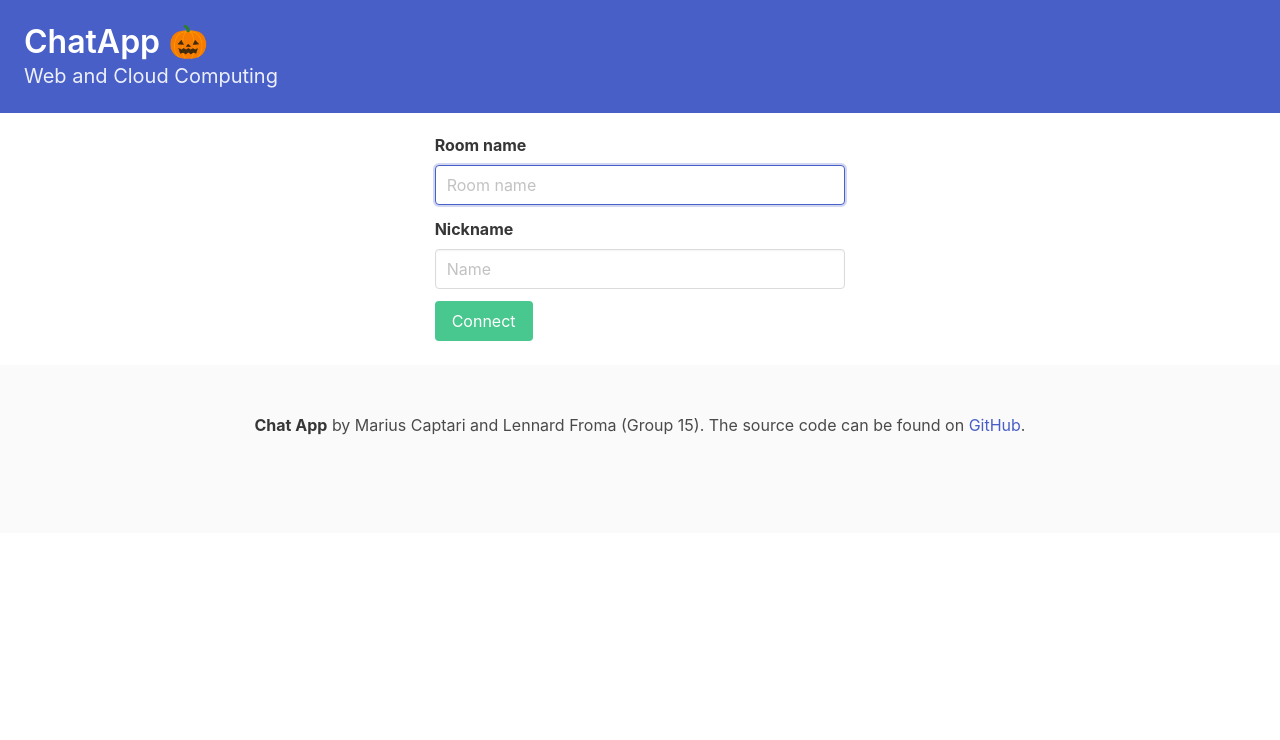
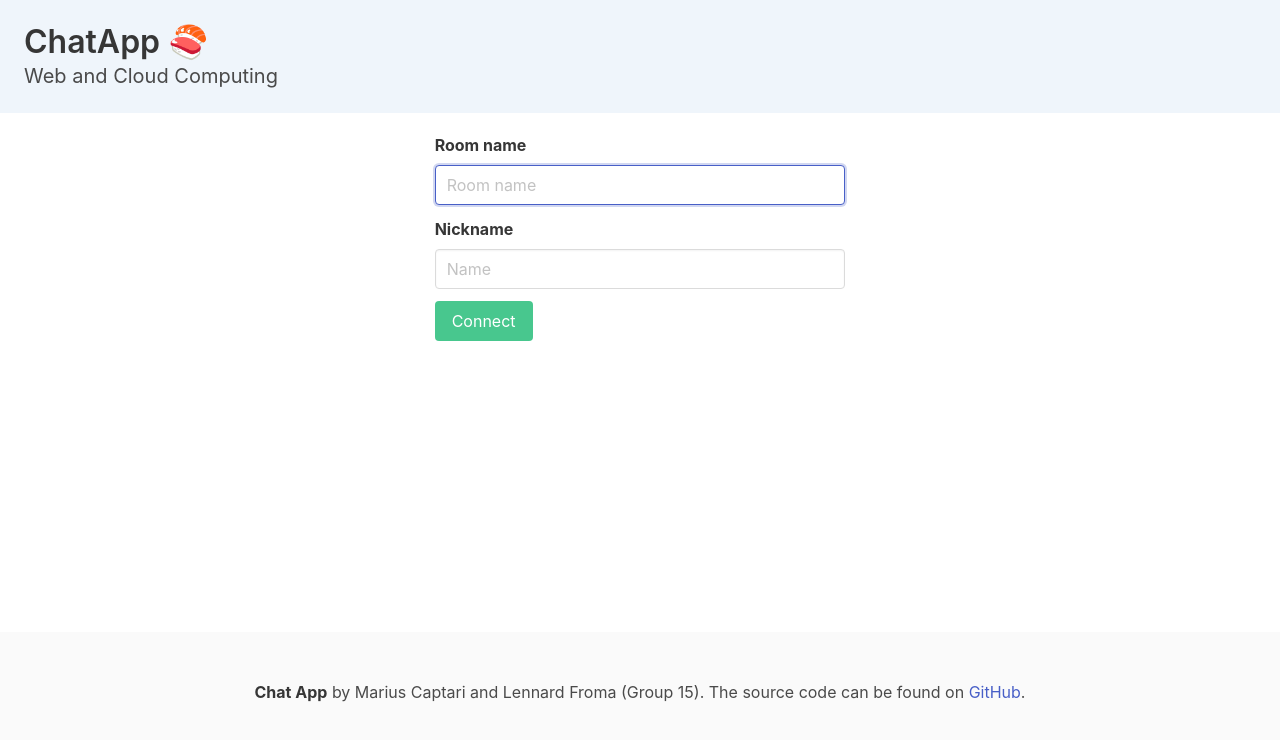
Before and after one commit to mariuscaptari/chatapp, a React (Create React App) app in the folder frontend/: page / in a window 1280 px wide. Shown: the top 740 px of the page. Built offline with nearby package versions, Linux system fonts and the light colour scheme.

Commit message:
Footer fix and colour changes

```diff
--- a/frontend/src/components/Chat.tsx
+++ b/frontend/src/components/Chat.tsx
@@ -122,13 +122,12 @@ export function Chat() {
     setSearchMessage("");
   }
 
-
   return (
     <div>
-      <section className="hero is-small is-warning">
+      <section className="hero is-small has-background-info-light">
         <div className="hero-body">
           <p className="title">
-            ChatApp 🎃
+            ChatApp 🍣
           </p>
           <p className="subtitle">
             Web and Clound Computing
--- a/frontend/src/components/SearchedMessage.tsx
+++ b/frontend/src/components/SearchedMessage.tsx
@@ -23,7 +23,7 @@ export function SearchedMessage({ message }: { message: MessageModel }) {
     return (
         <div
             className={classNames(
-                "is-flex mt-0",
+                "is-flex my-0",
                 message.name === name ? "is-justify-content-flex-end" : "is-justify-content-flex-start"
             )}>
             <div className={"box py-2 px-2 mr-2 has-background-warning"}>
--- a/frontend/src/components/Startpage.tsx
+++ b/frontend/src/components/Startpage.tsx
@@ -39,12 +39,16 @@ export function Startpage(this: any) {
         setRoom(e.target.value)
     }
 
+    // document.body.style.display = 'flex';
+    // document.body.style.minHeight = '100vh';
+    // document.body.style.flexDirection = 'column';
+
     return (
-        <div>
-            <section className="hero is-small is-link">
+        <div style={{ display: 'flex', minHeight: '100vh', flexDirection: 'column'}}>
+            <section className="hero is-small has-background-info-light">
                 <div className="hero-body">
                     <p className="title">
-                        ChatApp 🎃
+                        ChatApp 🍣
                     </p>
                     <p className="subtitle">
                         Web and Cloud Computing
@@ -85,7 +89,7 @@ export function Startpage(this: any) {
                     </div>
                 </div>
             </div>
-            <footer className="footer">
+            <footer className="footer" style={{ marginTop: 'auto'}}>
                 <div className="content has-text-centered">
                     <p>
                         <strong>Chat App</strong> by Marius Captari and Lennard Froma (Group 15). The source code can be
```
